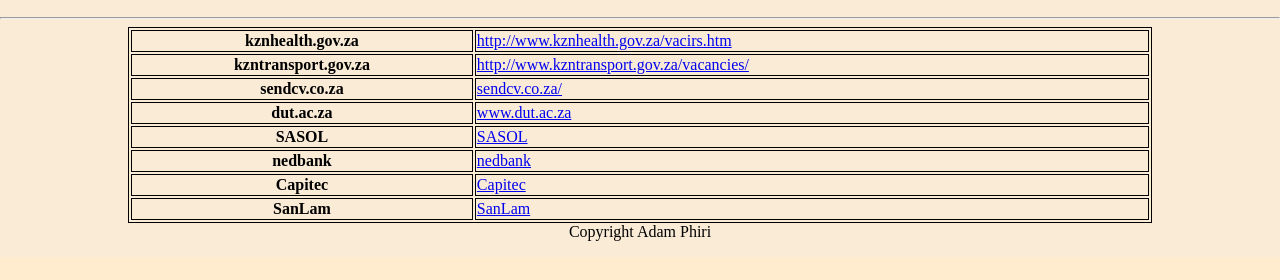
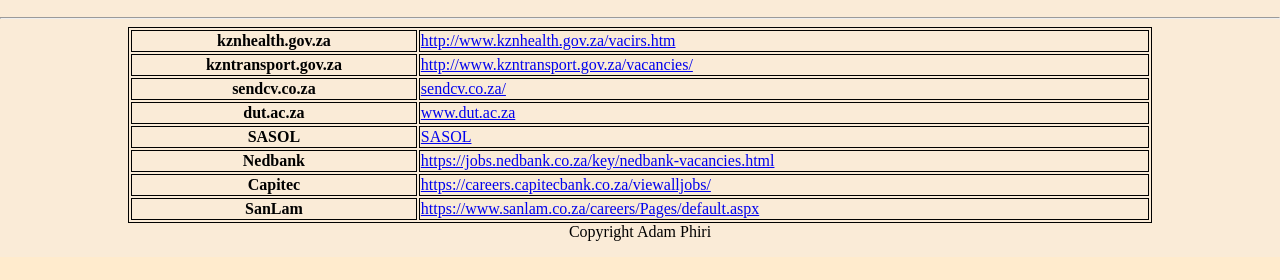
Before and after one commit to AdamP2/Work-Application-Links, a plain HTML site: page index.html in a window 1280 px wide. Shown: the part 90-370 px from the top of the page. Drawn offline with Linux system fonts and the light colour scheme.

Commit message:
Update index.html

```diff
--- a/index.html
+++ b/index.html
@@ -76,10 +76,10 @@
             </tr>
             <tr>
                 <th>
-                    nedbank
+                    Nedbank
                 </th>
                 <td>
-                    <a href="aa" target="_blank">nedbank</a>
+                    <a href="https://jobs.nedbank.co.za/key/nedbank-vacancies.html" target="_blank">https://jobs.nedbank.co.za/key/nedbank-vacancies.html </a>
                 </td>
             </tr>
             <tr>
@@ -87,7 +87,7 @@
                     Capitec
                 </th>
                 <td>
-                    <a href="aa" target="_blank">Capitec</a>
+                    <a href="https://careers.capitecbank.co.za/viewalljobs/" target="_blank">https://careers.capitecbank.co.za/viewalljobs/</a>
                 </td>
             </tr>
             <tr>
@@ -95,7 +95,7 @@
                    SanLam
                 </th>
                 <td>
-                    <a href="aa" target="_blank">SanLam</a>
+                    <a href="https://www.sanlam.co.za/careers/Pages/default.aspx" target="_blank">https://www.sanlam.co.za/careers/Pages/default.aspx</a>
                 </td>
             </tr>
 
```
